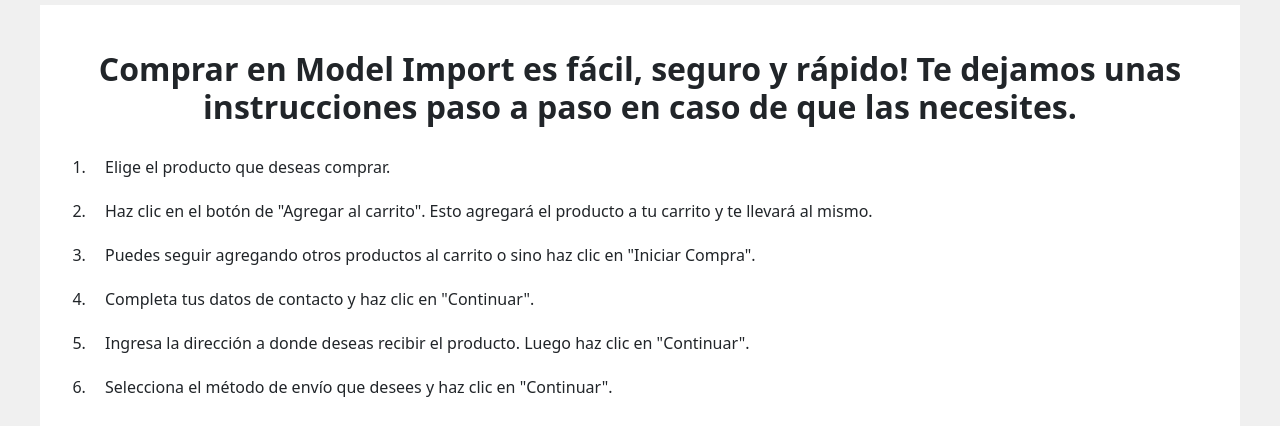
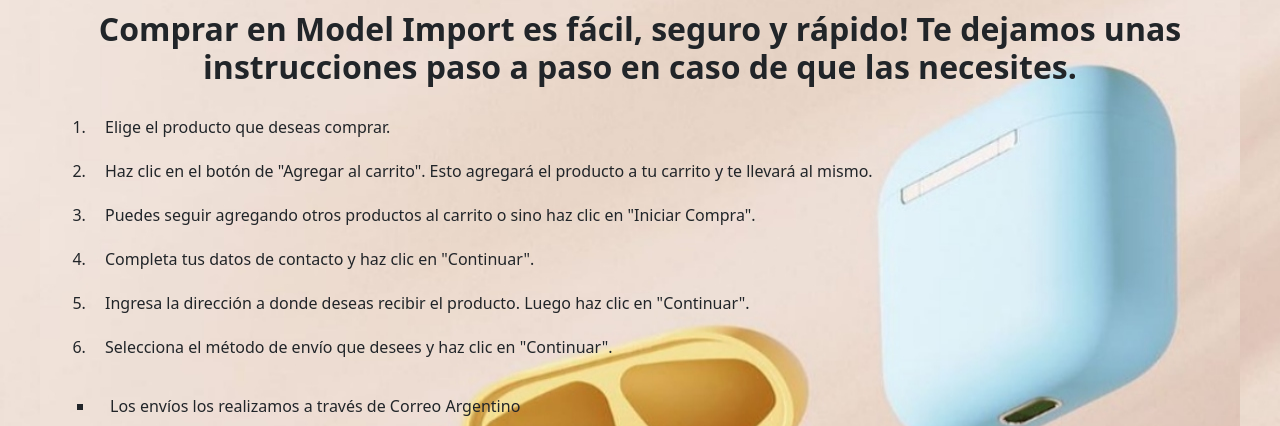
Before and after one commit to ulisesvratnik/MODEL-IMPORT, a website: page paginas/comocomprar.html in a window 1280 px wide. Shown: the part 257-683 px from the top of the page. Drawn offline with nearby package versions, Linux system fonts and the light colour scheme; a web font is replaced by a local one.

Commit message:
Agregando imagenes a comprar

```diff
--- a/paginas/comocomprar.html
+++ b/paginas/comocomprar.html
@@ -36,7 +36,7 @@
         rel="stylesheet">
 </head>
 
-<body>
+<body class="bodyy">
 
     <a href="https://web.whatsapp.com/" class="btn-wsp" target="_blank">
         <i class="fa fa-whatsapp icono"></i>
@@ -84,10 +84,11 @@
             </div>
         </nav>
     </header>
-    <main class="menu">
+
+    <main  class="bodyy">
         <h1 class="text-center text-uppercase my-4">Como Comprar</h1>
-        <section>
-            <article>
+       <section>
+            <article class="bodyy">
                 <ul class="olproductos">
                     <h2 class="text-center"> <strong>Comprar en Model Import es fácil, seguro y rápido! Te dejamos unas
                             instrucciones
--- a/scss/components/_comocomprar.scss
+++ b/scss/components/_comocomprar.scss
@@ -58,3 +58,7 @@
         }
     }
 }
+.bodyy{
+    background-image: url(/imagenes/img12.jpg);
+     background-repeat: no-repeat;
+}
```
Also changed, not shown: css/main.css, imagenes/img11.jpg (added), imagenes/img12.jpg (added).
